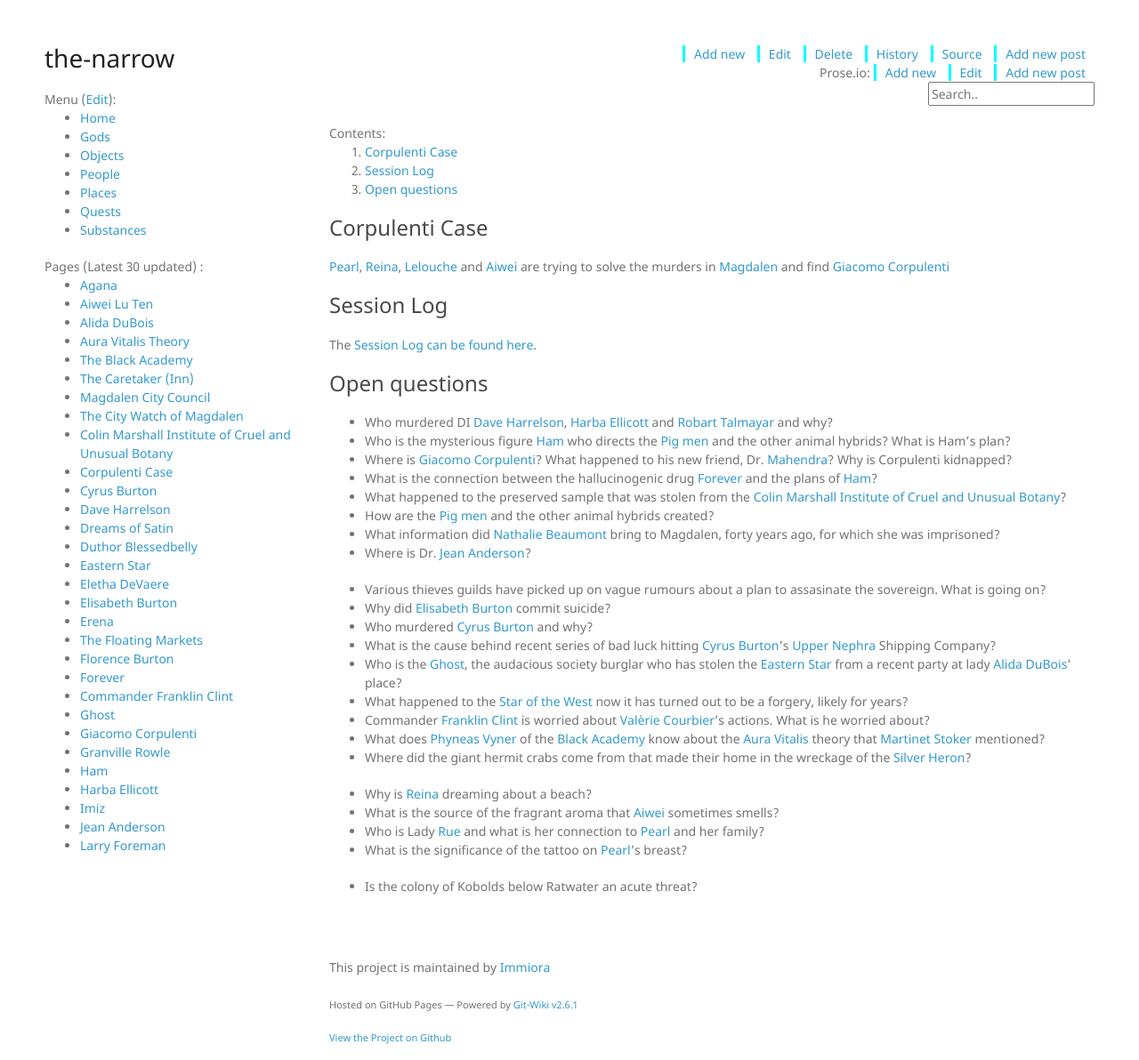
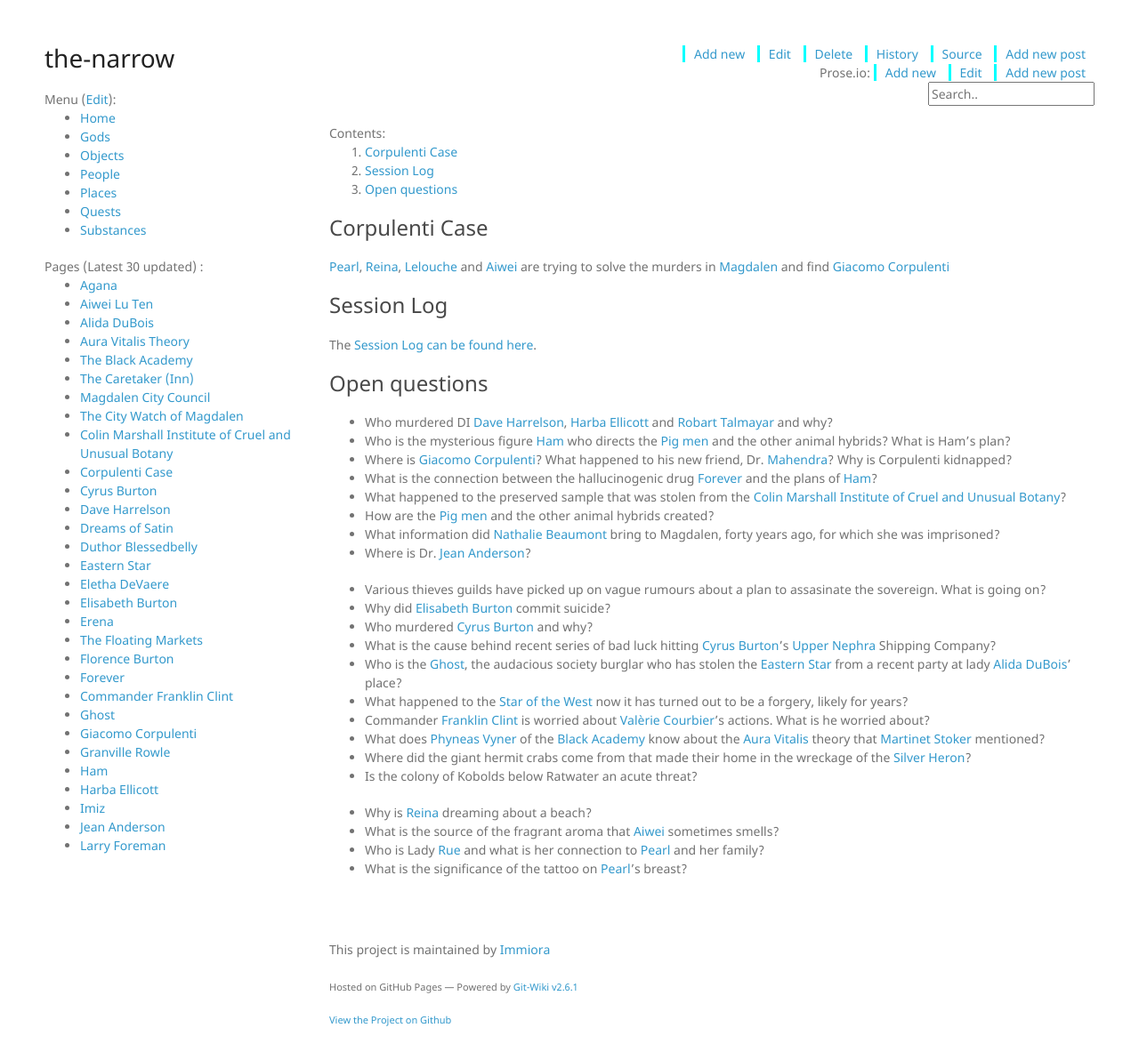
Before and after one commit to Immiora/the-narrow, a Jekyll site: the page built from wiki/quests/CorpulentiCase.md, in a window 1280 px wide. Shown: the whole page at 89% size. Built offline with Jekyll 4.4.1, drawn with Linux system fonts in a browser that asks for light colours; nearby versions of some CDN libraries.

```diff
--- a/wiki/quests/CorpulentiCase.md
+++ b/wiki/quests/CorpulentiCase.md
@@ -33,10 +33,9 @@ The [Session Log can be found here](SessionLog).
 * Commander [Franklin Clint](FranklinClint) is worried about [Valèrie Courbier](ValerieCourbier)'s actions. What is he worried about?
 * What does [Phyneas Vyner](PhyneasVyner) of the [Black Academy](BlackAcademy) know about the [Aura Vitalis](AuraVitalis) theory that [Martinet Stoker](MartinetStoker) mentioned?
 * Where did the giant hermit crabs come from that made their home in the wreckage of the [Silver Heron](SilverHeron)?
+* Is the colony of Kobolds below Ratwater an acute threat?
 
 * Why is [Reina](ReinaEmberblower) dreaming about a beach?
 * What is the source of the fragrant aroma that [Aiwei](AiweiLuTen) sometimes smells?
 * Who is Lady [Rue](Rue) and what is her connection to [Pearl](PearlLeRoux) and her family?
 * What is the significance of the tattoo on [Pearl](PearlLeRoux)'s breast?
-
-* Is the colony of Kobolds below Ratwater an acute threat?
```
